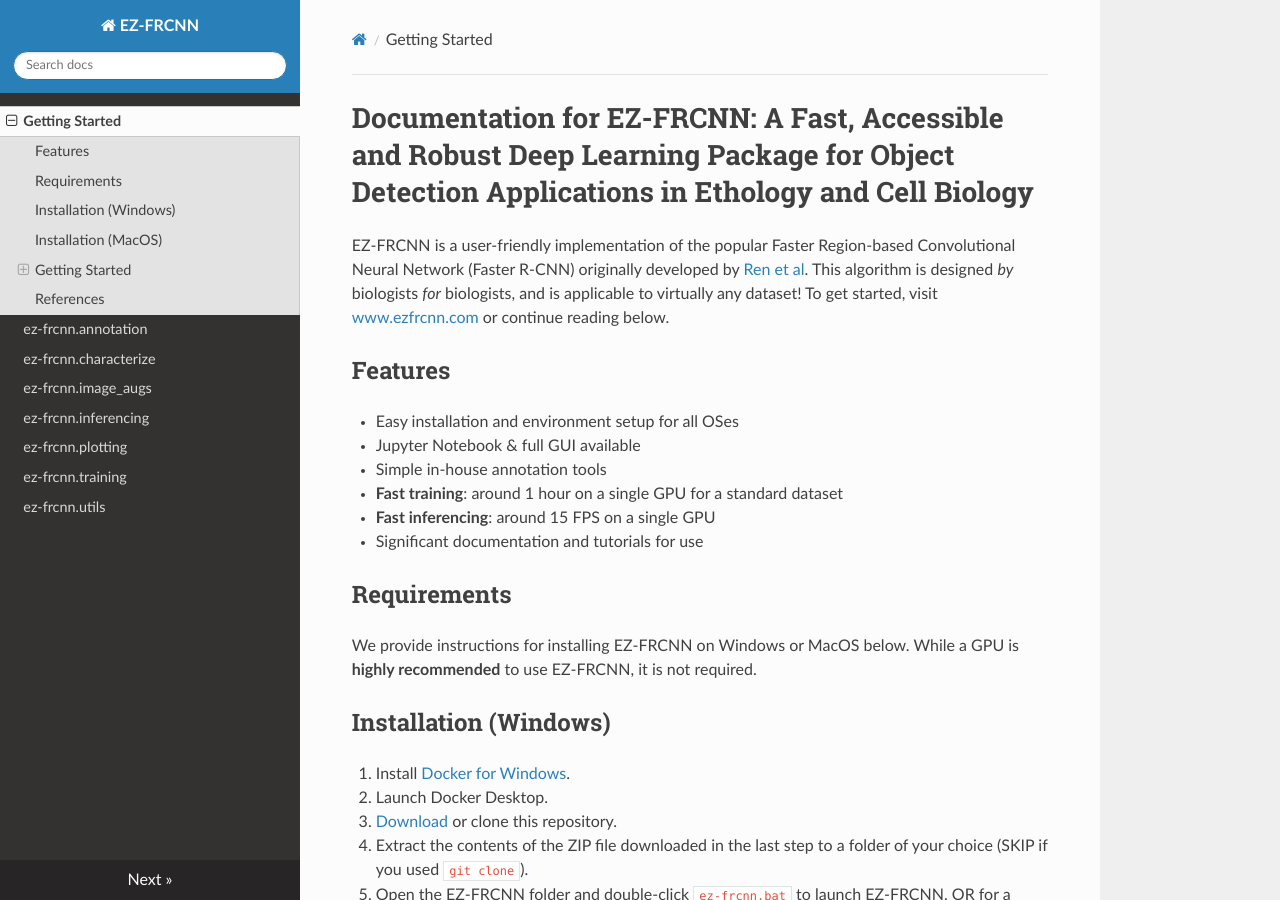
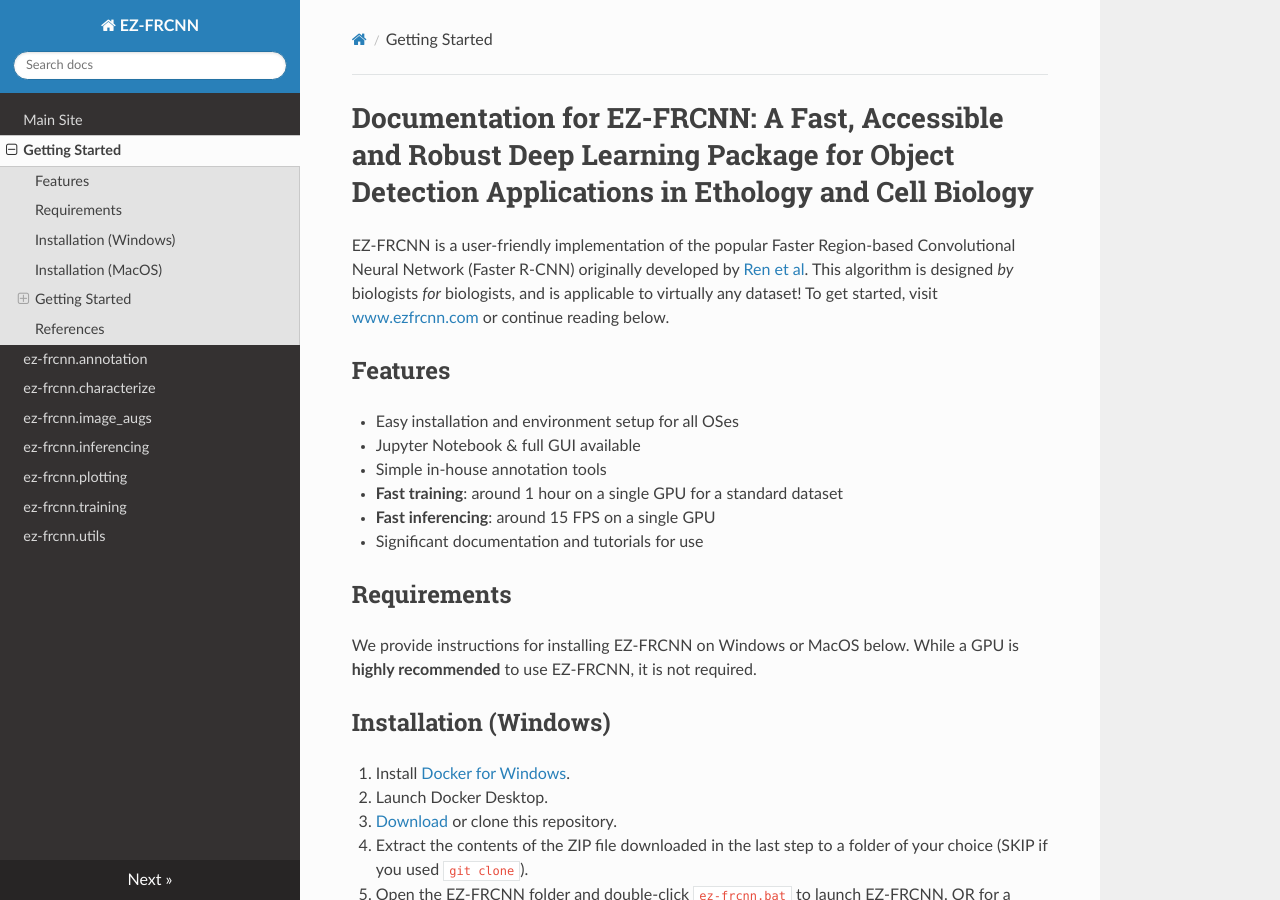
Before and after one commit to JacobWheelock/ez-frcnn-docs, an MkDocs documentation site: the page built from docs/index.md, in a window 1280 px wide and 900 px high. Built offline with MkDocs 1.6.1, drawn with Linux system fonts in a browser that asks for light colours; nearby versions of some CDN libraries.

Commit message:
Update mkdocs.yml

```diff
--- a/mkdocs.yml
+++ b/mkdocs.yml
@@ -1,6 +1,7 @@
 site_name: EZ-FRCNN
 site_url: https://docs.ezfrcnn.com/
 nav:
+  - Main Site: https://ezfrcnn.com
   - Getting Started: index.md
   - ez-frcnn.annotation: annotation.md
   - ez-frcnn.characterize: characterize.md
```
